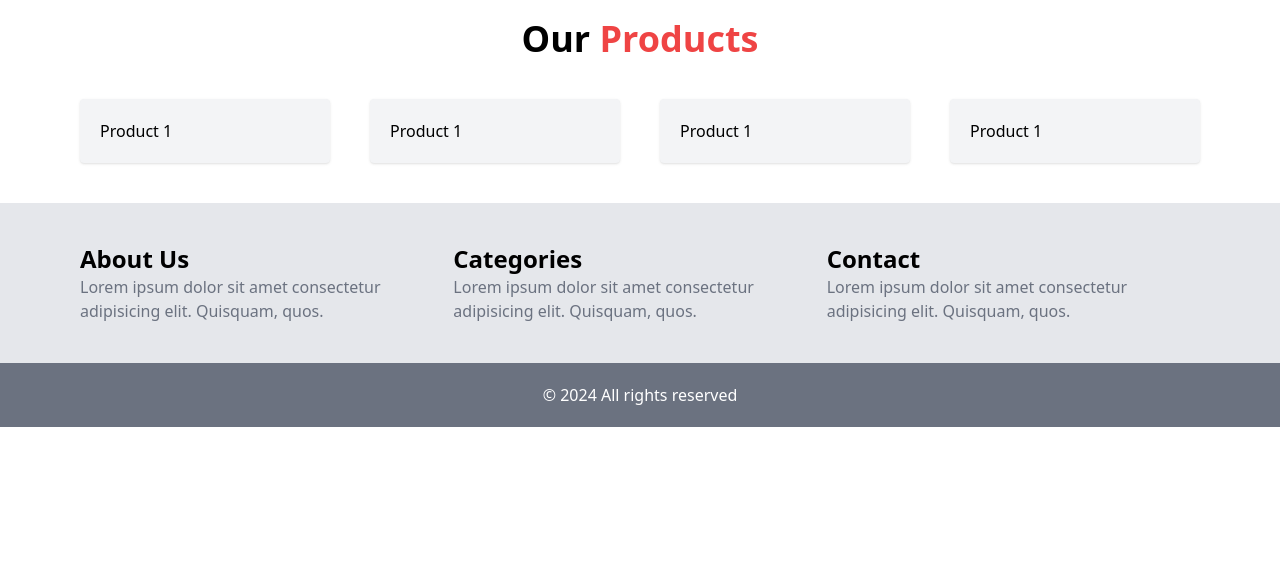
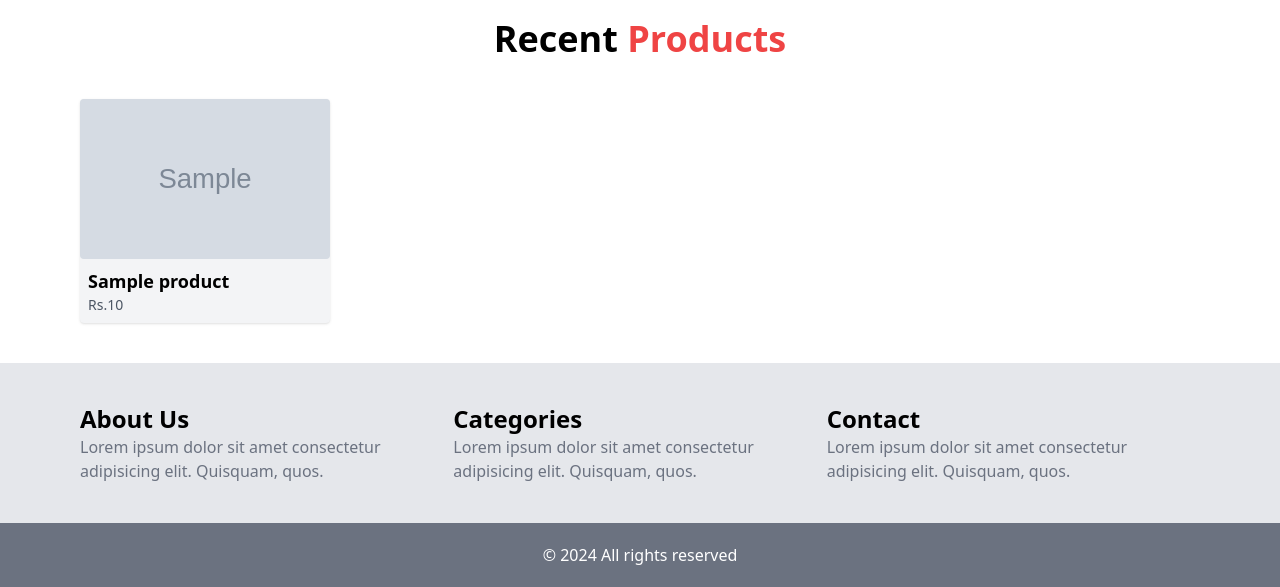
Before and after one commit to sudipparajulee/bca4th2078SMC, a PHP site: page / in a window 1280 px wide. Shown: the part 321-908 px from the top of the page. Before the commit the page ends 748 px from the top, so only its background shows below. Run offline with PHP 8.4, Linux system fonts and the light colour scheme; data comes from the database, SQL or seed files in the repository; tables that the repository leaves empty hold one stand-in row (values such as "Sample post"); grey boxes marked "Sample" are stand-in pictures; some libraries are stand-ins or nearby versions.

Commit message:
view product

```diff
--- a/includes/header.php
+++ b/includes/header.php
@@ -1,3 +1,9 @@
+<?php
+$qrycat = "SELECT * FROM categories ORDER BY priority";
+include 'includes/dbconnection.php';
+$resultcat = mysqli_query($conn, $qrycat);
+include 'includes/closeconnection.php';
+?>
 <!DOCTYPE html>
 <html lang="en">
 <head>
@@ -12,8 +18,11 @@
         <img src="https://icms-image.slatic.net/images/ims-web/e6ac6883-1158-4663-bda4-df5a1aa066e5.png" alt="">
         <div>
             <a href="index.php" class="text-lg font-bold text-white px-5">Home</a>
-            <a href="" class="text-lg font-bold text-white px-5">Categories</a>
-            <a href="" class="text-lg font-bold text-white px-5">Contact</a>
+            <?php
+            while($rowcat = mysqli_fetch_assoc($resultcat)){
+            ?>
+            <a href="" class="text-lg font-bold text-white px-5"><?php echo $rowcat['name']; ?></a>
+            <?php } ?>
             <a href="login.php" class="text-lg font-bold text-white px-5">Login</a>
         </div>
     </nav>
--- a/index.php
+++ b/index.php
@@ -1,21 +1,22 @@
-<?php include 'includes/header.php'; ?>
-    <h1 class="text-center font-bold text-4xl my-10">Our <span class="text-red-500"> Products </span></h1>
+<?php include 'includes/header.php';
+$qry = "SELECT * FROM products ORDER BY product_date DESC LIMIT 4";
+include 'includes/dbconnection.php';
+$result = mysqli_query($conn, $qry);
+include 'includes/closeconnection.php';
+?>
+    <h1 class="text-center font-bold text-4xl my-10">Recent <span class="text-red-500"> Products </span></h1>
 
     <div class="grid grid-cols-4 gap-10 px-20">
-        <div class="bg-gray-100 p-5 rounded shadow">
-            <h1>Product 1</h1>
-        </div>
-
-        <div class="bg-gray-100 p-5 rounded shadow">
-            <h1>Product 1</h1>
-        </div>
-
-        <div class="bg-gray-100 p-5 rounded shadow">
-            <h1>Product 1</h1>
-        </div>
-
-        <div class="bg-gray-100 p-5 rounded shadow">
-            <h1>Product 1</h1>
-        </div>
+        <?php while($row = mysqli_fetch_assoc($result)) { ?>
+        <a href="viewproduct.php?id=<?php echo $row['id'];?>" class="hover:-translate-y-2 duration-300 hover:shadow-lg">
+            <div class="bg-gray-100 rounded shadow">
+                <img src="uploads/<?php echo $row['photopath']; ?>" class="w-full h-40 object-cover rounded">
+                <div class="p-2">
+                    <h2 class="text-lg font-bold"><?php echo $row['name']; ?></h2>
+                    <p class="text-sm text-gray-600">Rs.<?php echo $row['price']; ?></p>
+                </div>
+            </div>
+        </a>
+        <?php } ?>
     </div>
 <?php include 'includes/footer.php'; ?>
```
Also changed, not shown: viewproduct.php (added, +28 -0 lines), uploads/1709427948about.png (deleted).
